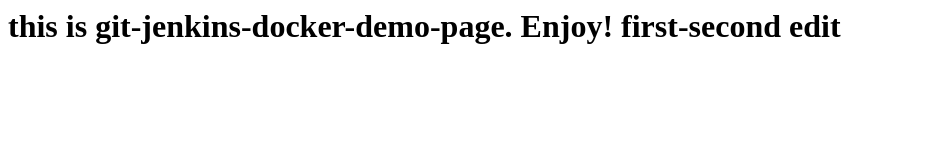
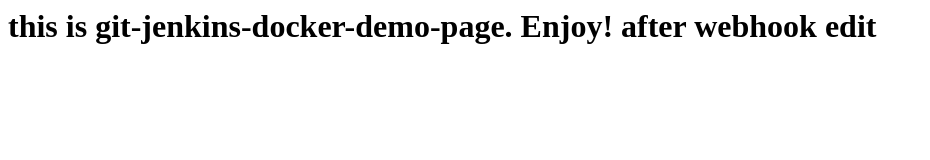
Before and after one commit to merina-poudyal/git-jenkins-docker, a plain HTML site: page index.html in a window 1280 px wide. Shown: the whole page, without its empty margins (0-930 px from the left). Drawn offline with Linux system fonts and the light colour scheme.

Commit message:
Update index.html

```diff
--- a/index.html
+++ b/index.html
@@ -1,6 +1,6 @@
 <html>
 
-<body> <h1>this is git-jenkins-docker-demo-page. Enjoy! first-second  edit </h1></body>
+<body> <h1>this is git-jenkins-docker-demo-page. Enjoy! after webhook edit </h1></body>
 
 
 </html>
```
